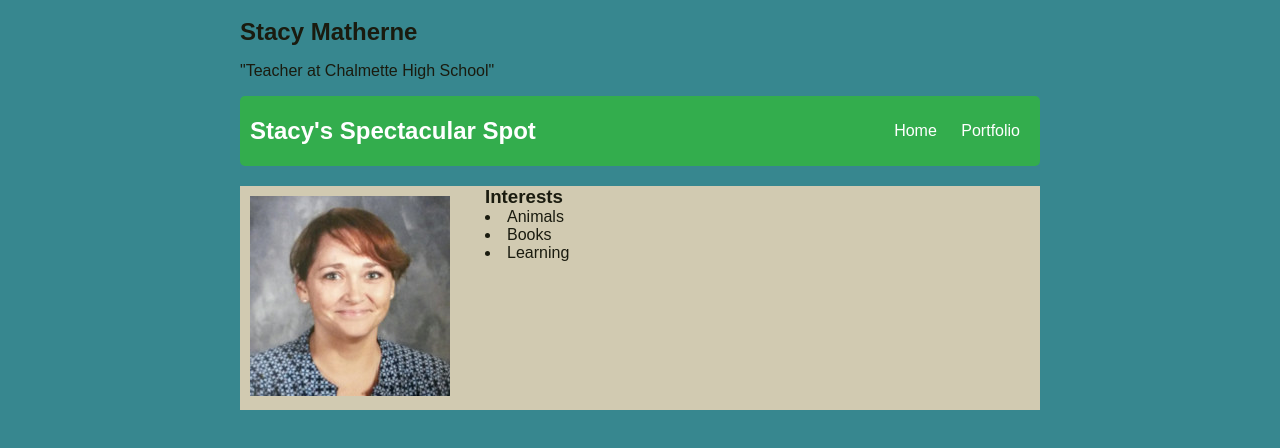
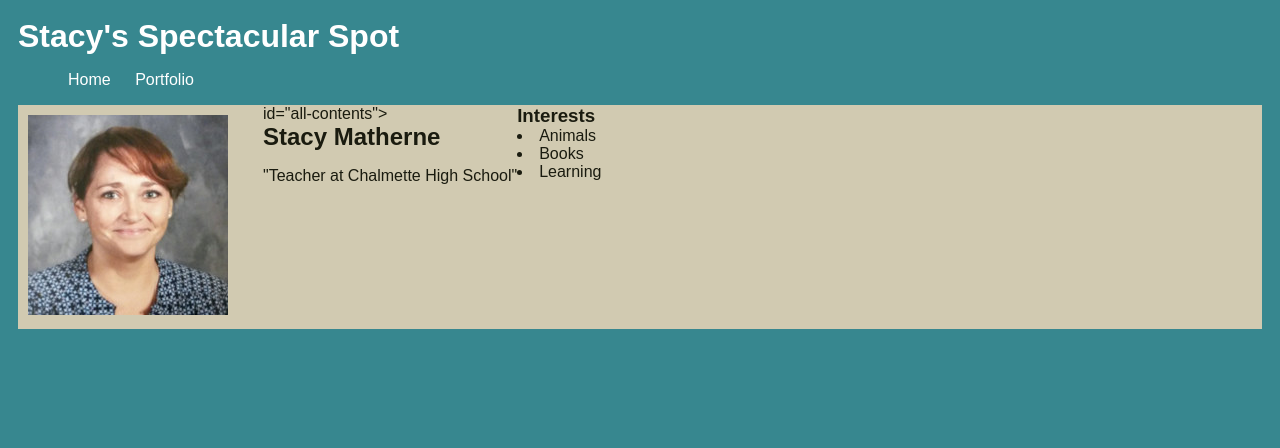
Before and after one commit to StacyNO75/stacyno75.github.io, a plain HTML site: page index.html in a window 1280 px wide. Drawn offline with Linux system fonts and the light colour scheme.

Commit message:
add index.html file

```diff
--- a/index.html
+++ b/index.html
@@ -71,14 +71,7 @@
 
 <body>
     <!--All content goes here-->
-    <div id="all-contents">
-        <h2>
-            Stacy Matherne
-        </h2>
-
-        <p> "Teacher at Chalmette High School"
-
-        </p>
+    <div
         <nav>
             <h1>Stacy's Spectacular Spot</h1>
             <ul id="nav-ul">
@@ -98,7 +91,16 @@
 
             </div>
             <!-- Content section -->
+            <div>
+                id="all-contents">
+        <h2>
+            Stacy Matherne
+        </h2>
 
+        <p> "Teacher at Chalmette High School"
+
+        </p>
+            </div>
             <!--Interests section-->
                 <div id="--Interests">
                 <h3>Interests</h3>
```
